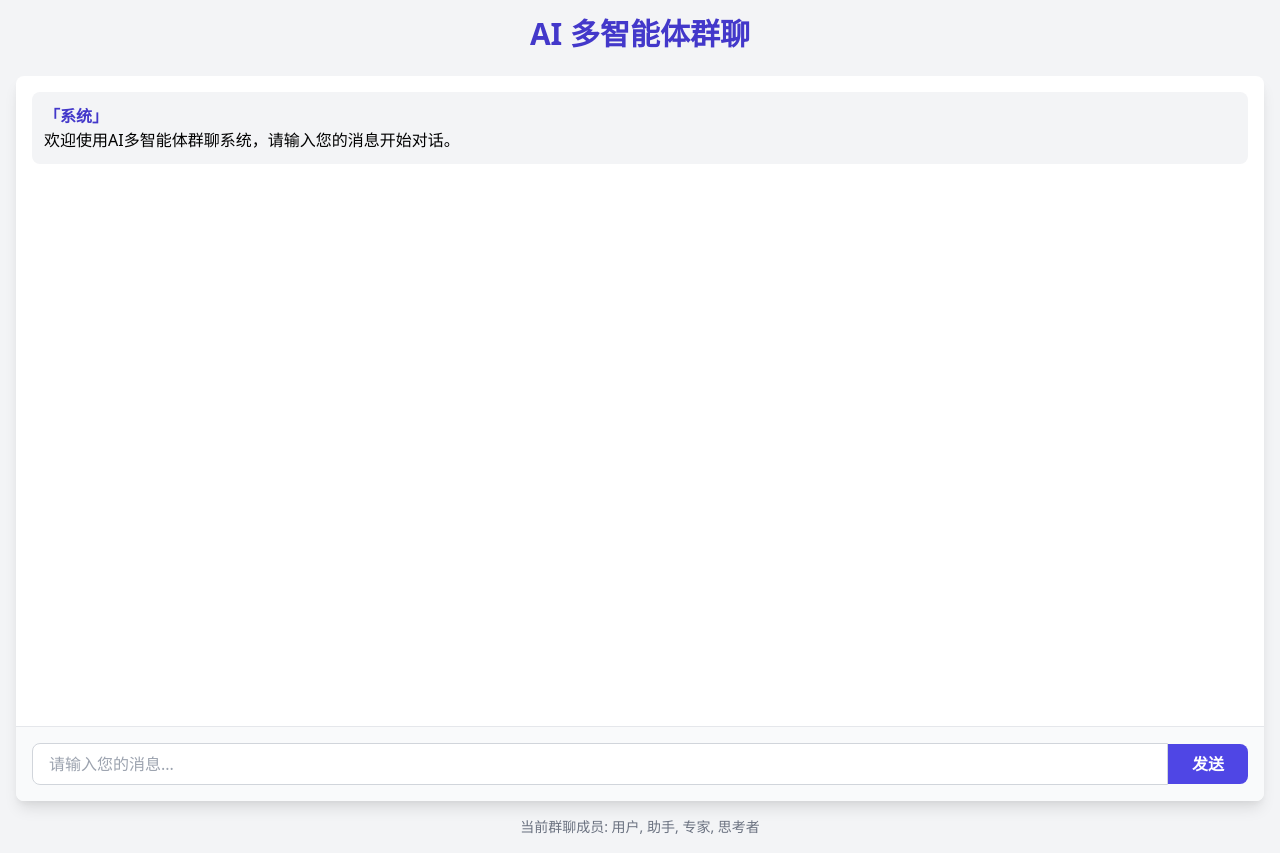
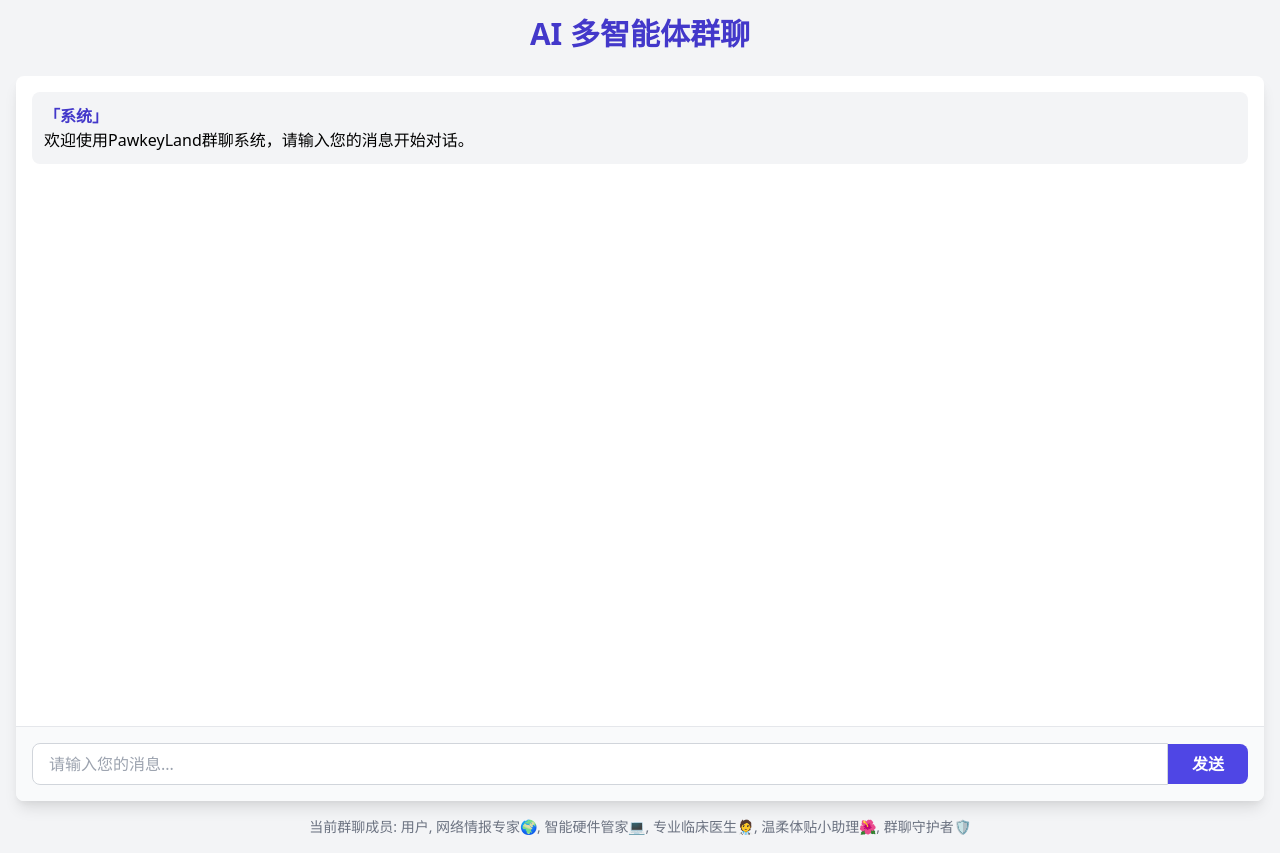
Before and after one commit to zihaod/Qialg-Group-Chat, a Flask app: page / in a window 1280 px wide. Run offline with Flask 3, Linux system fonts and the light colour scheme; data that the repository does not hold is empty; parts of the project's set-up code (start-up, migrations or seed data) failed here and were passed over.

Commit message:
Update index.html

```diff
--- a/templates/index.html
+++ b/templates/index.html
@@ -3,7 +3,7 @@
 <head>
     <meta charset="UTF-8">
     <meta name="viewport" content="width=device-width, initial-scale=1.0">
-    <title>AI 多智能体群聊</title>
+    <title>PawkeyLand群聊</title>
     <link href="https://cdn.jsdelivr.net/npm/tailwindcss@2.2.19/dist/tailwind.min.css" rel="stylesheet">
     <style>
         .chat-container {
@@ -46,7 +46,7 @@
             <div class="chat-container overflow-y-auto p-4" id="chatMessages">
                 <div class="message bg-gray-100 rounded-lg p-3 mb-3 max-w-3/4">
                     <div class="font-bold text-indigo-700">「系统」</div>
-                    <div>欢迎使用AI多智能体群聊系统，请输入您的消息开始对话。</div>
+                    <div>欢迎使用PawkeyLand群聊系统，请输入您的消息开始对话。</div>
                 </div>
             </div>
 
@@ -65,7 +65,7 @@
         </div>
 
         <div class="mt-4 text-center text-gray-500 text-sm">
-            <p>当前群聊成员: 用户, 助手, 专家, 思考者</p>
+            <p>当前群聊成员: 用户, 网络情报专家🌍, 智能硬件管家💻, 专业临床医生🧑‍⚕️, 温柔体贴小助理🌺, 群聊守护者🛡️</p>
         </div>
     </div>
 
@@ -84,10 +84,11 @@
                 messageDiv.className = `message ${isNew ? 'animate-fade-in' : ''} ${sender === '用户' ? 'ml-auto bg-indigo-100' : 'bg-gray-100'} rounded-lg p-3 mb-3 max-w-3/4`;
 
                 const senderDiv = document.createElement('div');
-                senderDiv.className = 'font-bold ' + (sender === '用户' ? 'text-indigo-600' :
-                                                      sender === '助手' ? 'text-green-600' :
-                                                      sender === '专家' ? 'text-blue-600' :
-                                                      sender === '思考者' ? 'text-purple-600' : 'text-gray-600');
+                senderDiv.className = 'font-bold ' + (sender === '网络情报专家' ? 'text-indigo-600' :
+                                                      sender === '智能硬件管家' ? 'text-green-600' :
+                                                      sender === '专业临床医生' ? 'text-blue-600' :
+                                                      sender === '温柔体贴小助理' ? 'text-purple-600' :
+                                                      sender === '群聊守护者' ? 'text-yellow-600' : text-gray-600');
                 senderDiv.textContent = `「${sender}」`;
 
                 const contentDiv = document.createElement('div');
@@ -108,10 +109,11 @@
 
                 const senderDiv = document.createElement('div');
                 senderDiv.className = 'font-bold ' + (
-                    agent === '助手' ? 'text-green-600' :
-                    agent === '专家' ? 'text-blue-600' :
-                    agent === '思考者' ? 'text-purple-600' : 'text-gray-600'
-                );
+                    agent === '网络情报专家' ? 'text-indigo-600' :
+                    agent === '智能硬件管家' ? 'text-green-600' :
+                    agent === '专业临床医生' ? 'text-blue-600' :
+                    agent === '温柔体贴小助理' ? 'text-purple-600' :
+                    agent === '群聊守护者' ? 'text-yellow-600' : text-gray-600');
                 senderDiv.textContent = `「${agent}」`;
 
                 const indicatorContainer = document.createElement('div');
@@ -195,14 +197,9 @@
 
                             // Show typing indicator for next agent
                             if (msg.sender === '用户') {
-                                showTypingIndicator('助手');
-                            } else if (msg.sender === '助手') {
-                                showTypingIndicator('专家');
-                            } else if (msg.sender === '专家') {
-                                showTypingIndicator('思考者');
-                            } else if (msg.sender === '思考者') {
-                                // All agents responded
-                                isWaitingForResponse = false;
+                                showTypingIndicator('输入中');
+                            } else {
+                                showTypingIndicator(msg.sender);
                             }
                         });
                     }
```
